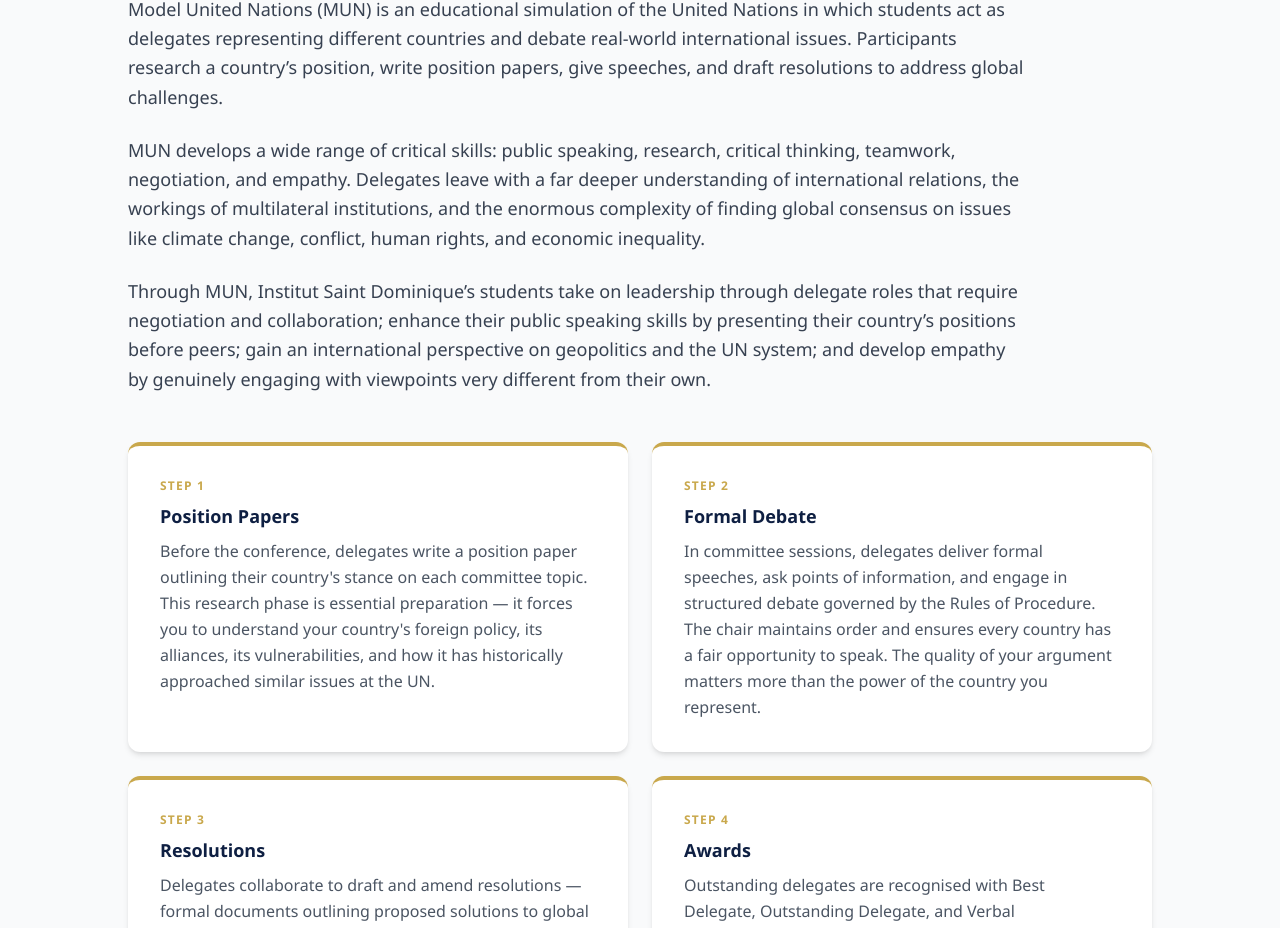
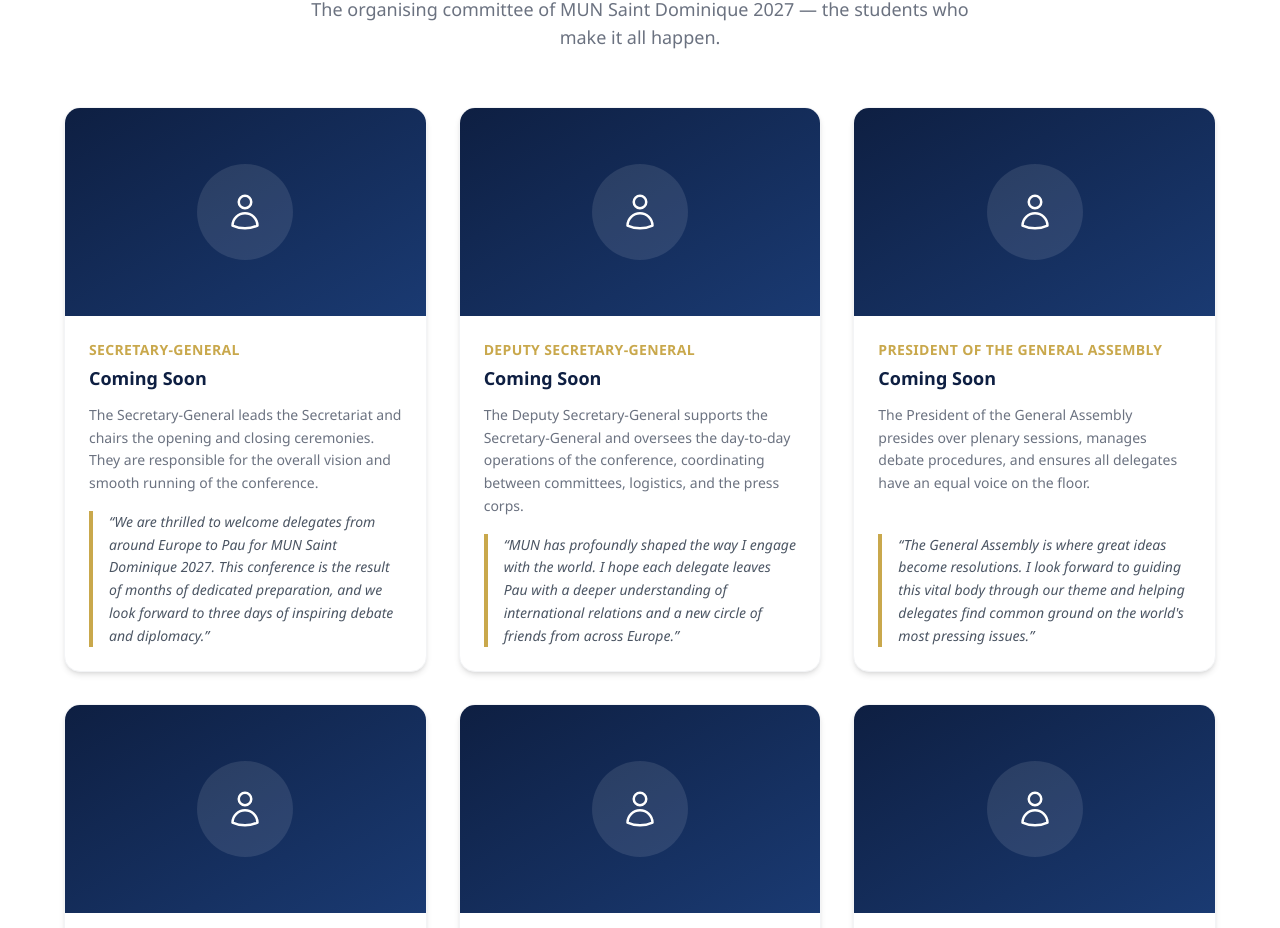
Before and after one commit to gastongabaixtucf8/projet-MUN-saintdo, a Next.js app: page /about in a window 1280 px wide. Shown: the part 1374-2302 px from the top of the page. Built offline with nearby package versions, Linux system fonts and the light colour scheme.

Commit message:
auto-save

```diff
--- a/app/about/page.tsx
+++ b/app/about/page.tsx
@@ -103,64 +103,6 @@ export default function AboutPage() {
               {' '}·{' '}
               <a href="tel:+33559320123" className="text-gold hover:underline">+33 5 59 32 01 23</a>
             </p>
-          </div>
-        </div>
-      </section>
-
-      {/* ── What is MUN? ── */}
-      <section className="py-24 px-6 bg-gray-50">
-        <div className="max-w-5xl mx-auto">
-          <h2 className="section-title text-4xl">What is Model United Nations?</h2>
-          <div className="space-y-6 text-gray-700 leading-relaxed text-lg max-w-4xl">
-            <p>
-              Model United Nations (MUN) is an educational simulation of the United Nations in which students act
-              as delegates representing different countries and debate real-world international issues. Participants
-              research a country&rsquo;s position, write position papers, give speeches, and draft resolutions to address
-              global challenges.
-            </p>
-            <p>
-              MUN develops a wide range of critical skills: public speaking, research, critical thinking, teamwork,
-              negotiation, and empathy. Delegates leave with a far deeper understanding of international relations,
-              the workings of multilateral institutions, and the enormous complexity of finding global consensus on
-              issues like climate change, conflict, human rights, and economic inequality.
-            </p>
-            <p>
-              Through MUN, Institut Saint Dominique&rsquo;s students take on leadership through delegate roles that require
-              negotiation and collaboration; enhance their public speaking skills by presenting their country&rsquo;s positions
-              before peers; gain an international perspective on geopolitics and the UN system; and develop empathy by
-              genuinely engaging with viewpoints very different from their own.
-            </p>
-          </div>
-
-          <div className="grid md:grid-cols-2 gap-6 mt-12">
-            {[
-              {
-                step: 'Step 1',
-                title: 'Position Papers',
-                text: 'Before the conference, delegates write a position paper outlining their country\'s stance on each committee topic. This research phase is essential preparation — it forces you to understand your country\'s foreign policy, its alliances, its vulnerabilities, and how it has historically approached similar issues at the UN.',
-              },
-              {
-                step: 'Step 2',
-                title: 'Formal Debate',
-                text: 'In committee sessions, delegates deliver formal speeches, ask points of information, and engage in structured debate governed by the Rules of Procedure. The chair maintains order and ensures every country has a fair opportunity to speak. The quality of your argument matters more than the power of the country you represent.',
-              },
-              {
-                step: 'Step 3',
-                title: 'Resolutions',
-                text: 'Delegates collaborate to draft and amend resolutions — formal documents outlining proposed solutions to global problems. Sponsors write the resolution, signatories support debating it, and amendments can be proposed from the floor. The final document is voted on by the whole committee.',
-              },
-              {
-                step: 'Step 4',
-                title: 'Awards',
-                text: 'Outstanding delegates are recognised with Best Delegate, Outstanding Delegate, and Verbal Commendation awards presented at the closing ceremony. Awards are given for the quality of research, speeches, diplomacy, and resolution writing — not simply for being the loudest voice in the room.',
-              },
-            ].map(({ step, title, text }) => (
-              <div key={title} className="card">
-                <p className="text-xs font-semibold text-gold uppercase tracking-widest mb-2">{step}</p>
-                <h3 className="font-bold text-navy text-lg mb-2">{title}</h3>
-                <p className="text-gray-600 leading-relaxed">{text}</p>
-              </div>
-            ))}
           </div>
         </div>
       </section>
```
